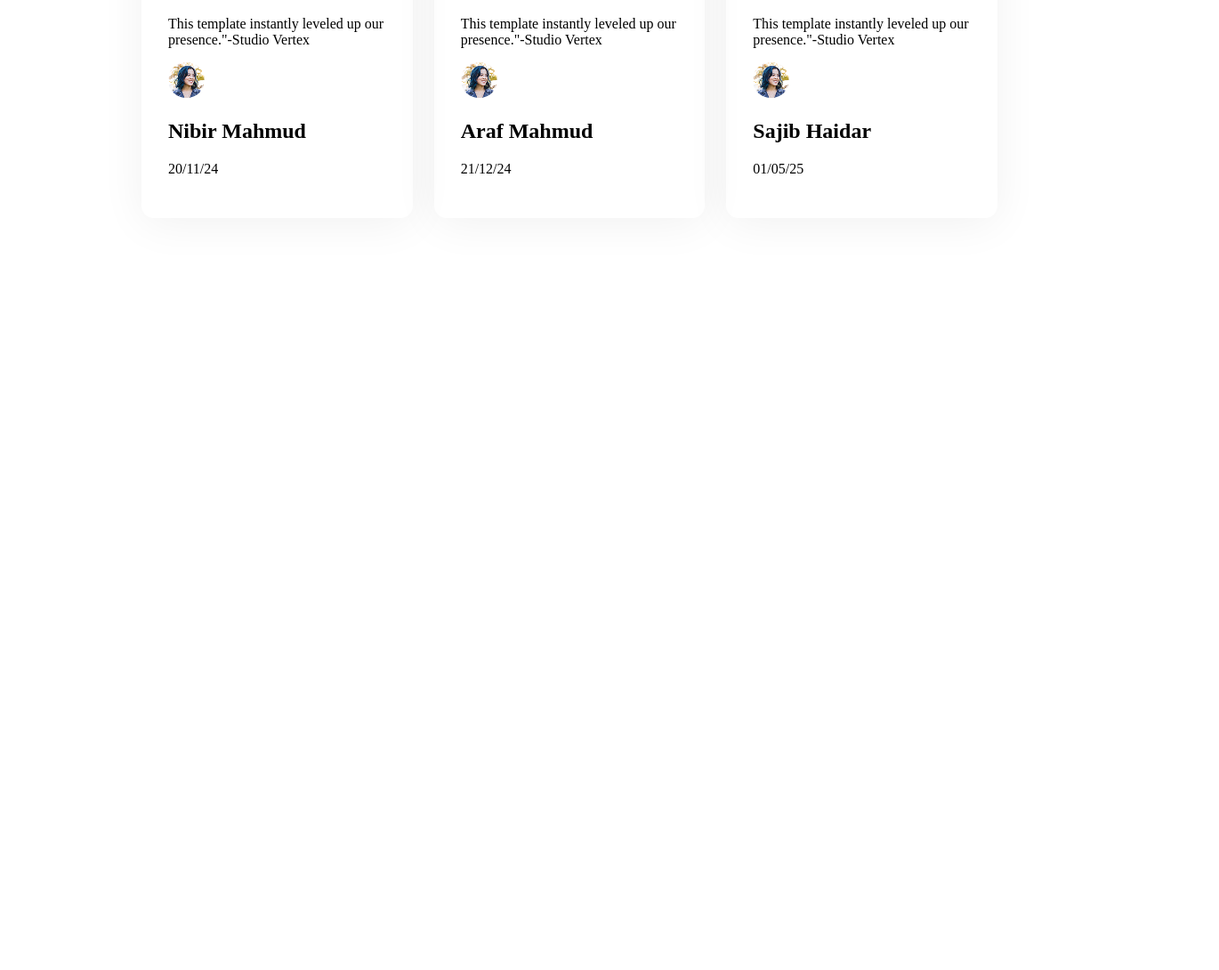
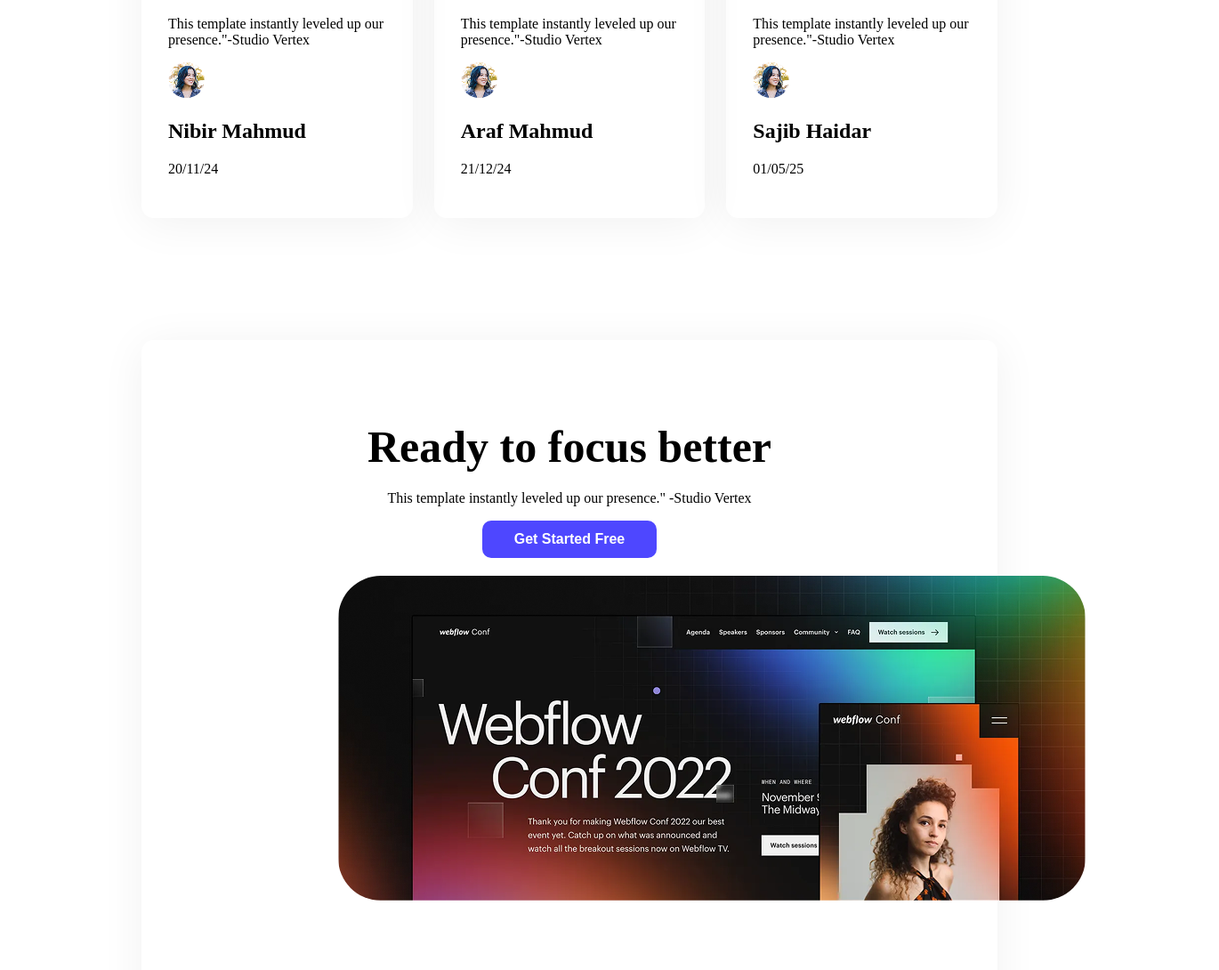
Before and after one commit to Rajdeep1808/assignment-01-repo, a plain HTML site: page index.html in a window 1280 px wide. Shown: the part 2273-3363 px from the top of the page at 89% size, 1370 px wide, since content can reach past the window. Before the commit the page ends 2568 px from the top, so only its background shows below. Drawn offline with Linux system fonts and the light colour scheme.

Commit message:
created the download section

```diff
--- a/index.html
+++ b/index.html
@@ -90,7 +90,19 @@
                 </div>
             </div>
          </section>
+         <section class="download">
+            <div class="download-container">
+               <div class="download-text">
+                <h4 class="download-title">Ready to focus better</h4>
+                <p>This template instantly leveled up our presence." -Studio Vertex</p>
+                <button class="btn-primary">Get Started Free</button>
+               </div>
+               <div>
+                <img class="download-pic" src="Assets/wc-big.png" alt="">
+               </div>
+            </div>
 
+         </section>
     </main>
     <footer>
 
--- a/styles/assignment.css
+++ b/styles/assignment.css
@@ -134,3 +134,23 @@ div h6{
 .reviewer-name{
     display: flex;
 }
+/* download styles */
+.download-container{
+    padding: 71px;
+    box-shadow: 0px 6px 50px 0px rgba(0, 0, 0, 0.06);
+    margin: 137px 151px 92px;
+    border-radius: 14px;
+}
+.download-text{
+    text-align: center;
+}
+.download-title{
+    font-size: 50px;
+    font-weight: bolder;
+    margin: 20px;
+}
+.download-pic{
+     border-radius: 48px ;
+     margin: 20px 150px 71px;
+
+}
```
